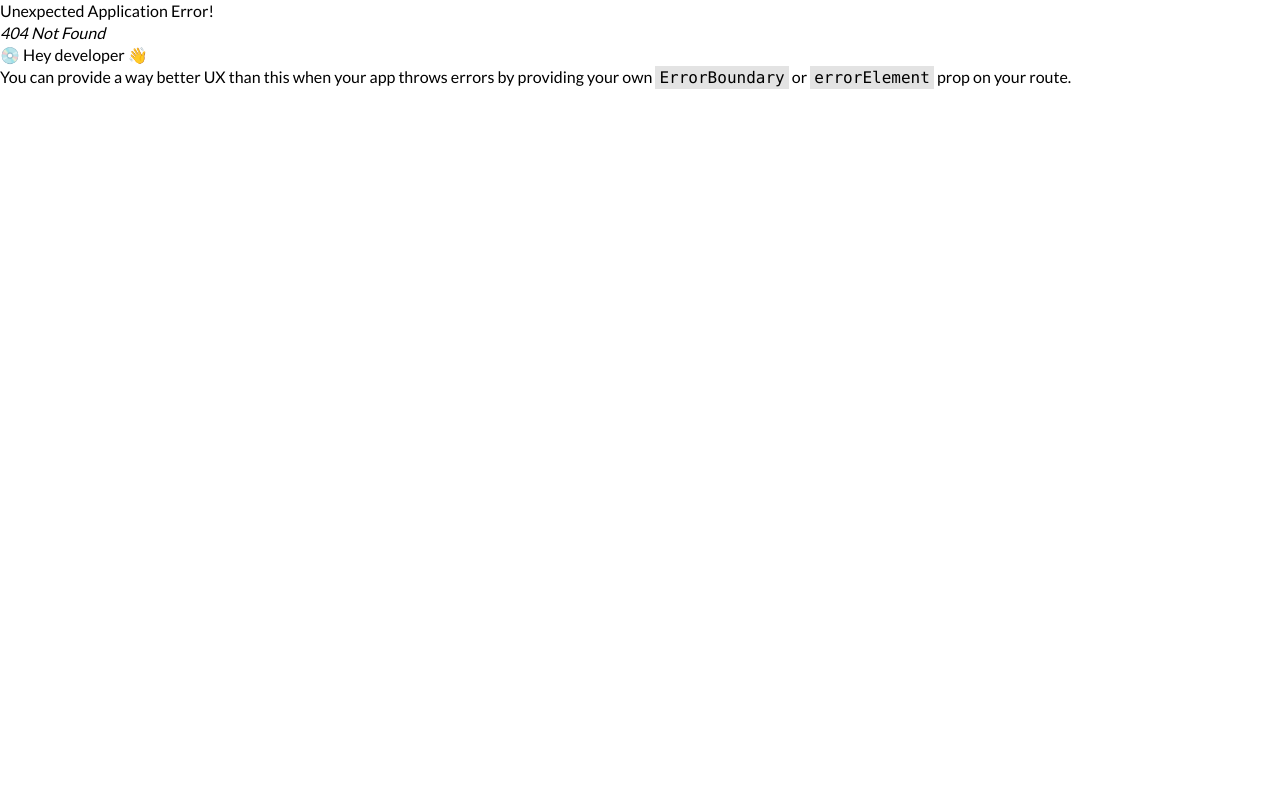
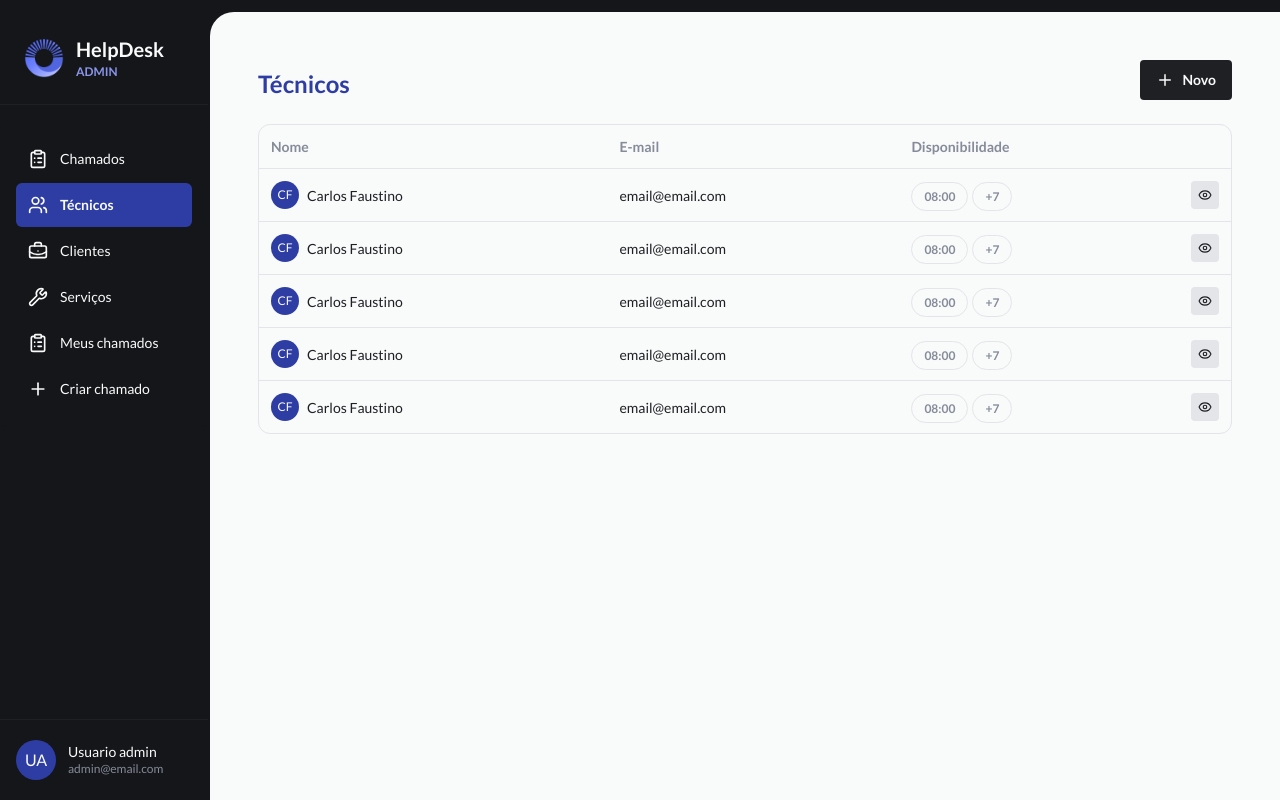
Before and after one commit to carlos-hfc/help-desk, a React (Vite) app in the folder web/: page /technicians in a window 1280 px wide. Before the commit this address had no page. Built offline with nearby package versions, Linux system fonts and the light colour scheme.

Commit message:
feat: add technicians page

```diff
--- a/web/src/components/header.tsx
+++ b/web/src/components/header.tsx
@@ -64,7 +64,7 @@ export function Header() {
               <ClipboardListIcon />
               Chamados
             </NavLink>
-            <NavLink to="/">
+            <NavLink to="/technicians">
               <UsersIcon />
               Técnicos
             </NavLink>
--- /dev/null
+++ b/web/src/pages/technicians/index.tsx
@@ -0,0 +1,34 @@
+import { PlusIcon } from "lucide-react"
+
+import { Button } from "@/components/button"
+import { PageTitle } from "@/components/page-title"
+import { Table, TableBody } from "@/components/table"
+
+import { TechniciansTableHead } from "./technicians-table-head"
+import { TechniciansTableRow } from "./technicians-table-row"
+
+export function Technicians() {
+  return (
+    <>
+      <PageTitle
+        title="Técnicos"
+        className="flex-row"
+      >
+        <Button>
+          <PlusIcon />
+          Novo
+        </Button>
+      </PageTitle>
+
+      <Table>
+        <TechniciansTableHead />
+
+        <TableBody>
+          {Array.from({ length: 5 }).map((_, i) => (
+            <TechniciansTableRow key={i} />
+          ))}
+        </TableBody>
+      </Table>
+    </>
+  )
+}
--- /dev/null
+++ b/web/src/pages/technicians/technicians-table-head.tsx
@@ -0,0 +1,14 @@
+import { TableHead, TableRow } from "@/components/table"
+
+export function TechniciansTableHead() {
+  return (
+    <thead>
+      <TableRow className="text-gray-400">
+        <TableHead>Nome</TableHead>
+        <TableHead className="max-lg:hidden">E-mail</TableHead>
+        <TableHead className="max-lg:w-36">Disponibilidade</TableHead>
+        <TableHead className="w-12" />
+      </TableRow>
+    </thead>
+  )
+}
--- /dev/null
+++ b/web/src/pages/technicians/technicians-table-row.tsx
@@ -0,0 +1,32 @@
+import { EyeIcon } from "lucide-react"
+
+import { Avatar } from "@/components/avatar"
+import { Button } from "@/components/button"
+import { TagTime } from "@/components/hour-tag"
+import { TableCell, TableRow } from "@/components/table"
+
+export function TechniciansTableRow() {
+  return (
+    <TableRow>
+      <TableCell>
+        <Avatar name="Carlos Faustino" />
+      </TableCell>
+      <TableCell className="max-lg:hidden">email@email.com</TableCell>
+      <TableCell>
+        <div className="space-x-1">
+          <TagTime>08:00</TagTime>
+          <TagTime>+7</TagTime>
+        </div>
+      </TableCell>
+      <TableCell>
+        <Button
+          variant="secondary"
+          size="sm"
+          icon
+        >
+          <EyeIcon />
+        </Button>
+      </TableCell>
+    </TableRow>
+  )
+}
--- a/web/src/routes/index.tsx
+++ b/web/src/routes/index.tsx
@@ -5,6 +5,7 @@ import { AuthLayout } from "@/layouts/auth-layout"
 import { Login } from "@/pages/auth/login"
 import { SignUp } from "@/pages/auth/sign-up"
 import { Dashboard } from "@/pages/dashboard"
+import { Technicians } from "@/pages/technicians"
 
 export const routes = createBrowserRouter([
   {
@@ -28,6 +29,10 @@ export const routes = createBrowserRouter([
         path: "dashboard",
         element: <Dashboard />,
       },
+      {
+        path: "technicians",
+        element: <Technicians />,
+      },
     ],
   },
 ])
```
